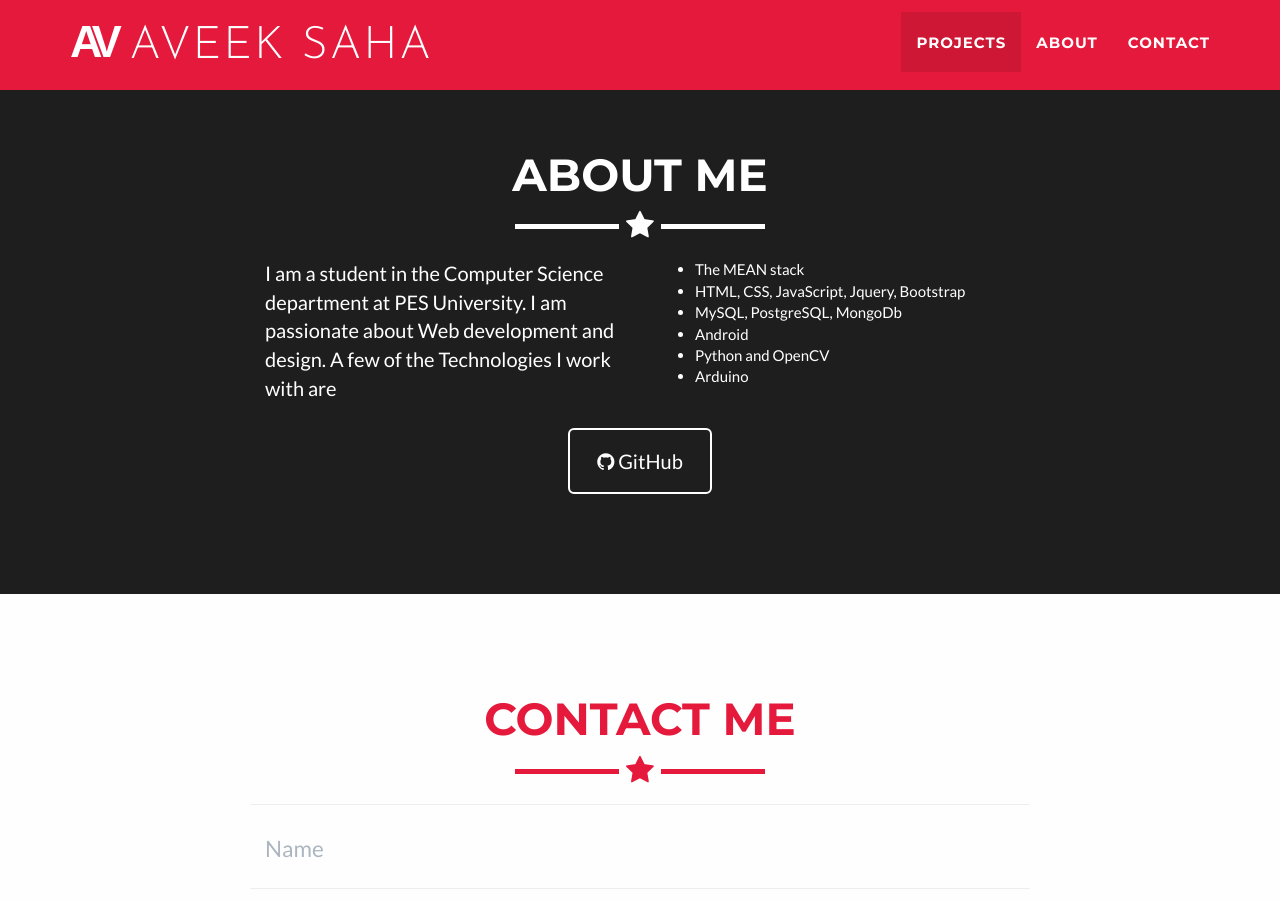
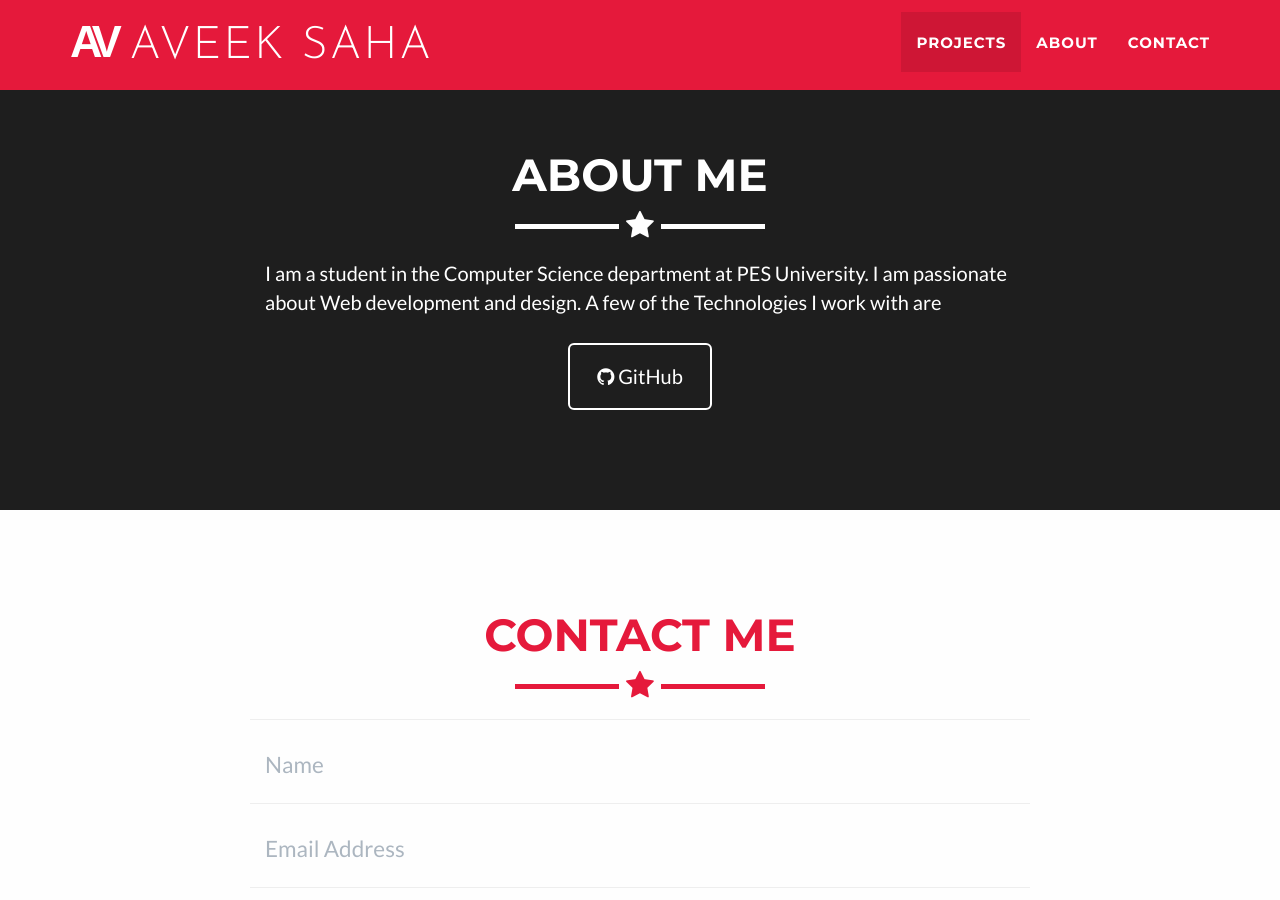
Before and after one commit to Aveek-Saha/Aveek-Saha.github.io, a Jekyll site: the page built from index.html, in a window 1280 px wide and 900 px high, scrolled down 1607 px. Built offline with Jekyll 4.4.1, drawn with Linux system fonts in a browser that asks for light colours; some web fonts are replaced.

Commit message:
Update about.html

```diff
--- a/_includes/about.html
+++ b/_includes/about.html
@@ -8,19 +8,16 @@
                 </div>
             </div>
             <div class="row">
-                <div class="col-lg-4 col-lg-offset-2">
+                <div class="col-lg-8 col-lg-offset-2">
                     <p>I am a student in the Computer Science department at PES University. I am passionate about Web development and design.
                      A few of the Technologies I work with are</p>
                 </div>
+            </div>
+         <div class="row">
                 <div class="col-lg-4">
-                 <ul>
-                  <li>The MEAN stack</li>
-                  <li>HTML, CSS, JavaScript, Jquery, Bootstrap</li>
-                  <li>MySQL, PostgreSQL, MongoDb</li>
-                  <li>Android</li>
-                  <li>Python and OpenCV</li>
-                  <li>Arduino</li>
-                 </ul>
+                 <i class="devicon-android-plain colored"></i>
+                 <i class="devicon-angularjs-plain colored"></i>
+
                 </div>
                 <div class="col-lg-8 col-lg-offset-2 text-center">
                     <a href="https://github.com/Aveek-Saha" class="btn btn-lg btn-outline">
```
